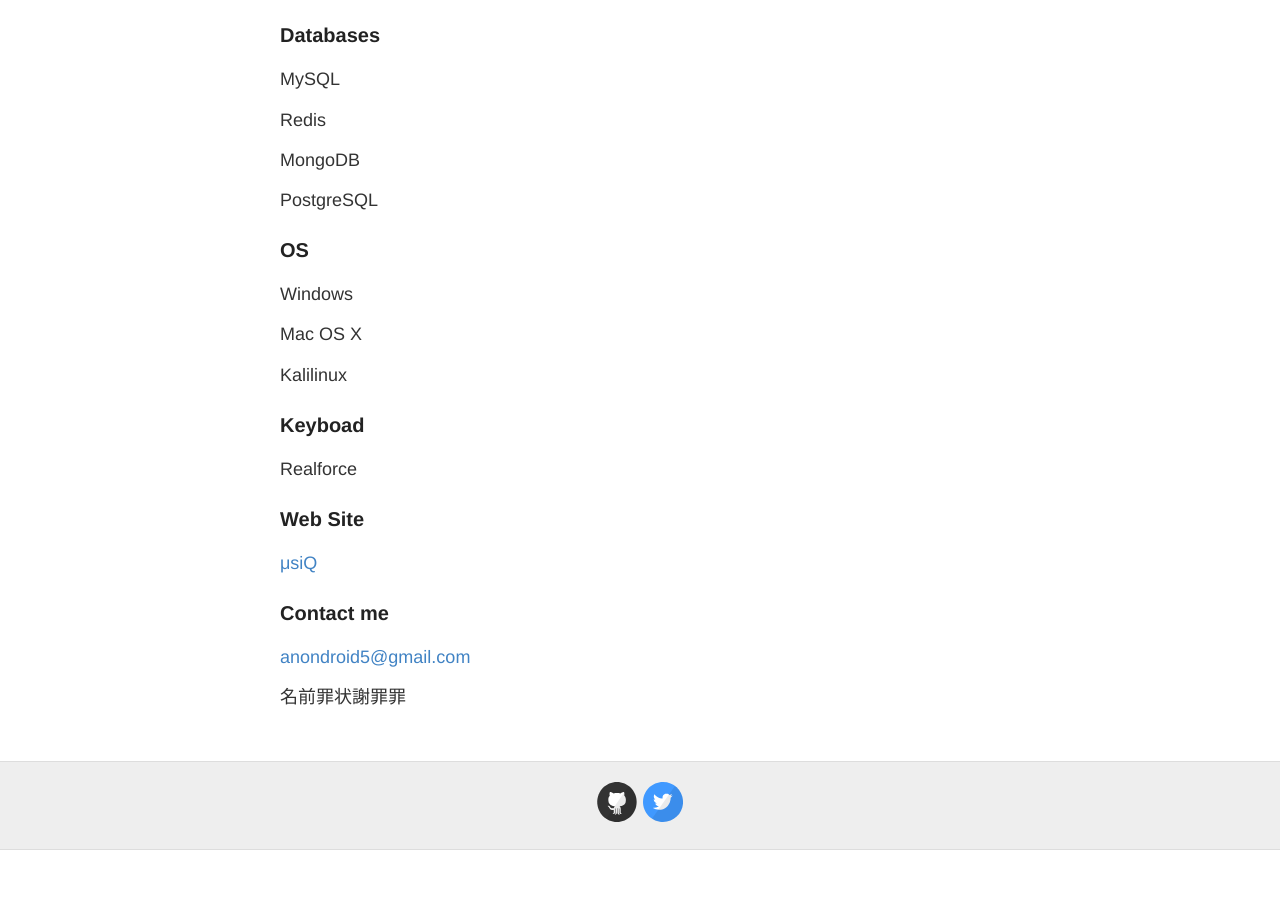
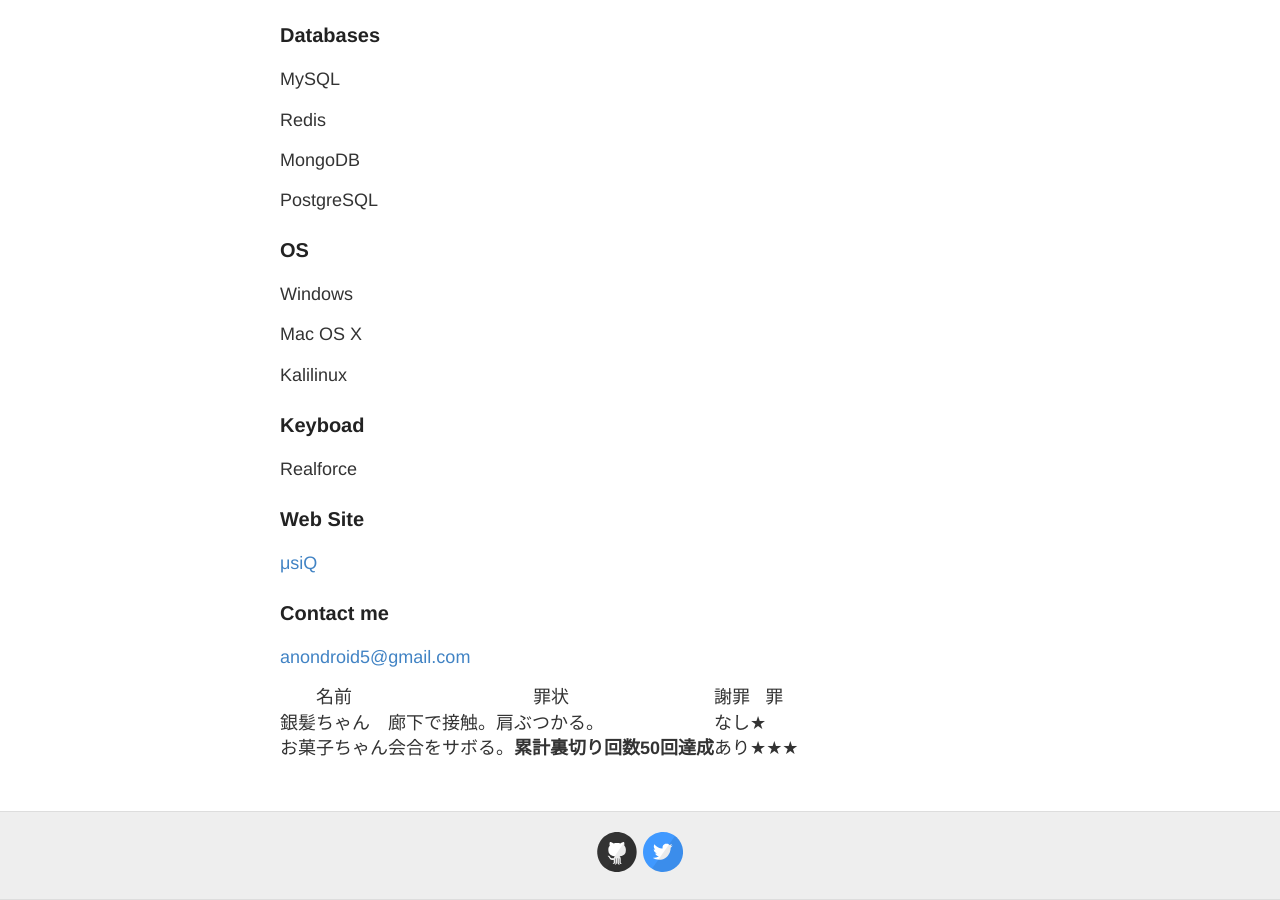
Before and after one commit to The-Actual-Damien/nondroid5-jeckyll, a Jekyll site: the page built from about.md, in a window 1280 px wide and 900 px high, scrolled down 844 px. Built offline with Jekyll 4.4.1, drawn with Linux system fonts in a browser that asks for light colours; Markdown is read by kramdown in place of the engine named in the settings; before the commit the page ends 1694 px from its top, so only the background shows below that.

Commit message:
Update about.md

```diff
--- a/about.md
+++ b/about.md
@@ -64,4 +64,7 @@ Realforce
 
 [anondroid5@gmail.com](mailto:anondroid5@gmail.com)
 
-名前|罪状|謝罪|罪
+|名前        |罪状                                    |謝罪|罪    |
+|------------|----------------------------------------|----|------|
+|銀髪ちゃん  |廊下で接触。肩ぶつかる。                |なし|★    |
+|お菓子ちゃん|会合をサボる。**累計裏切り回数50回達成**|あり|★★★|
```
